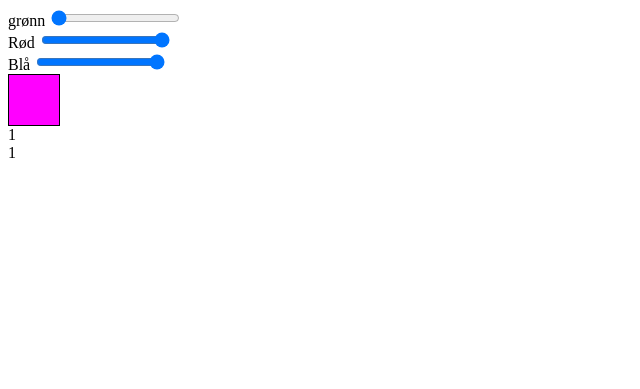
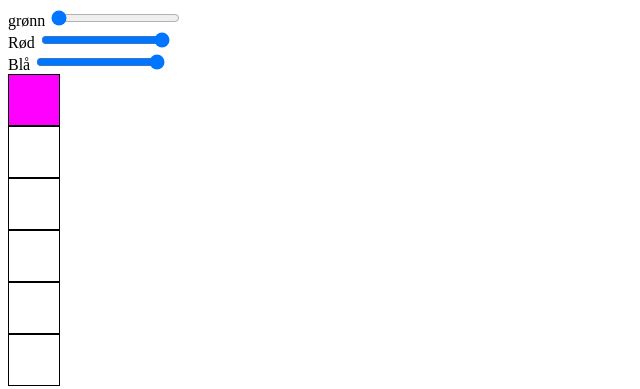
Before and after one commit to tiddi2/webutvikling, a plain HTML site: page pages/lagside.html in a window 1280 px wide. Shown: the whole page, without its empty margins (0-640 px from the left). Drawn offline with Linux system fonts and the light colour scheme.

Commit message:
Oppdatert css til boksene som blir farga

```diff
--- a/pages/lagside.html
+++ b/pages/lagside.html
@@ -20,8 +20,8 @@
 		<input id="blue"type="range" ></input>
 		<br>
 		<div id="boks" class="boks"></div>
-    <div id="boks2"class="boks">1</div>
-    <div id="boks3"class="boks">1</div>
+    <div id="boks2"class="boks"></div>
+    <div id="boks3"class="boks"></div>
     <div id="boks4"class="boks"></div>
     <div id="boks5"class="boks"></div>
     <div id="boks6"class="boks"></div>
--- a/stylesheet/lagside.css
+++ b/stylesheet/lagside.css
@@ -1,4 +1,4 @@
-#boks {
+.boks {
 	width:50px;
 	height:50px;
 	border:1px solid;
```
